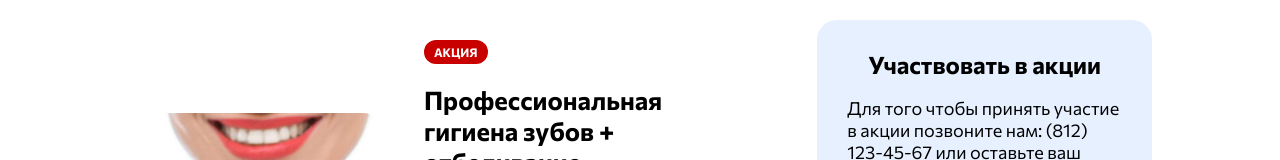
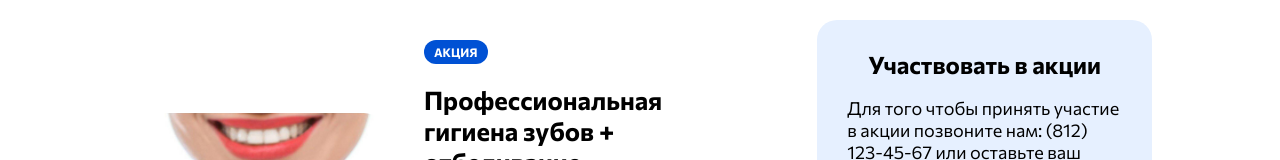
Before and after one commit to balkheeva/clinika-doctordent, a website built with webpack: page index.html in a window 1280 px wide. Shown: the top 160 px of the page. Built offline with nearby package versions, Linux system fonts and the light colour scheme; files whose address does not match are found by name; what @zoibana/phonemask would draw is missing.

Commit message:
alt changed

```diff
--- a/src/style.scss
+++ b/src/style.scss
@@ -73,7 +73,7 @@ $darkgray: #717880;
 .badge {
   font-size: 12px;
   font-weight: 600;
-  background-color: $red;
+  background-color: $blue;
   border-radius: 50px;
   color: white;
   width: fit-content;
```
